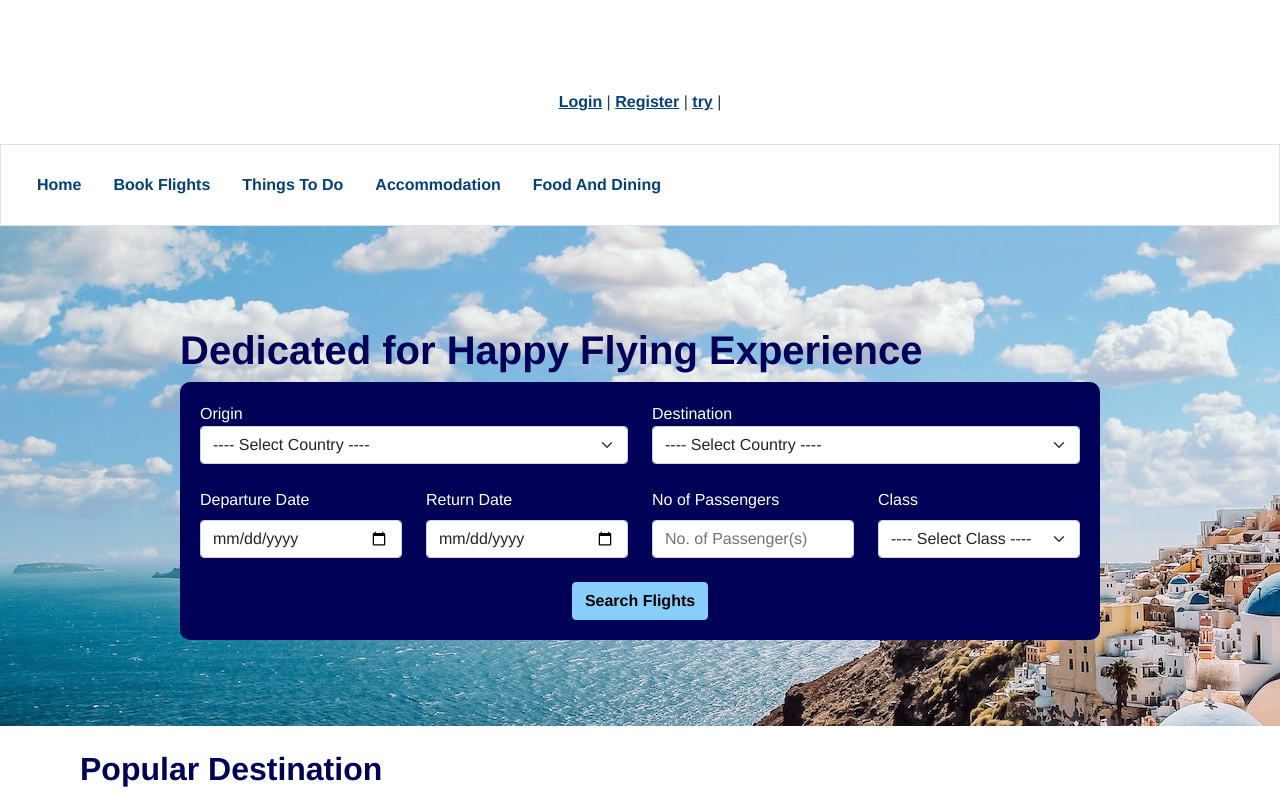
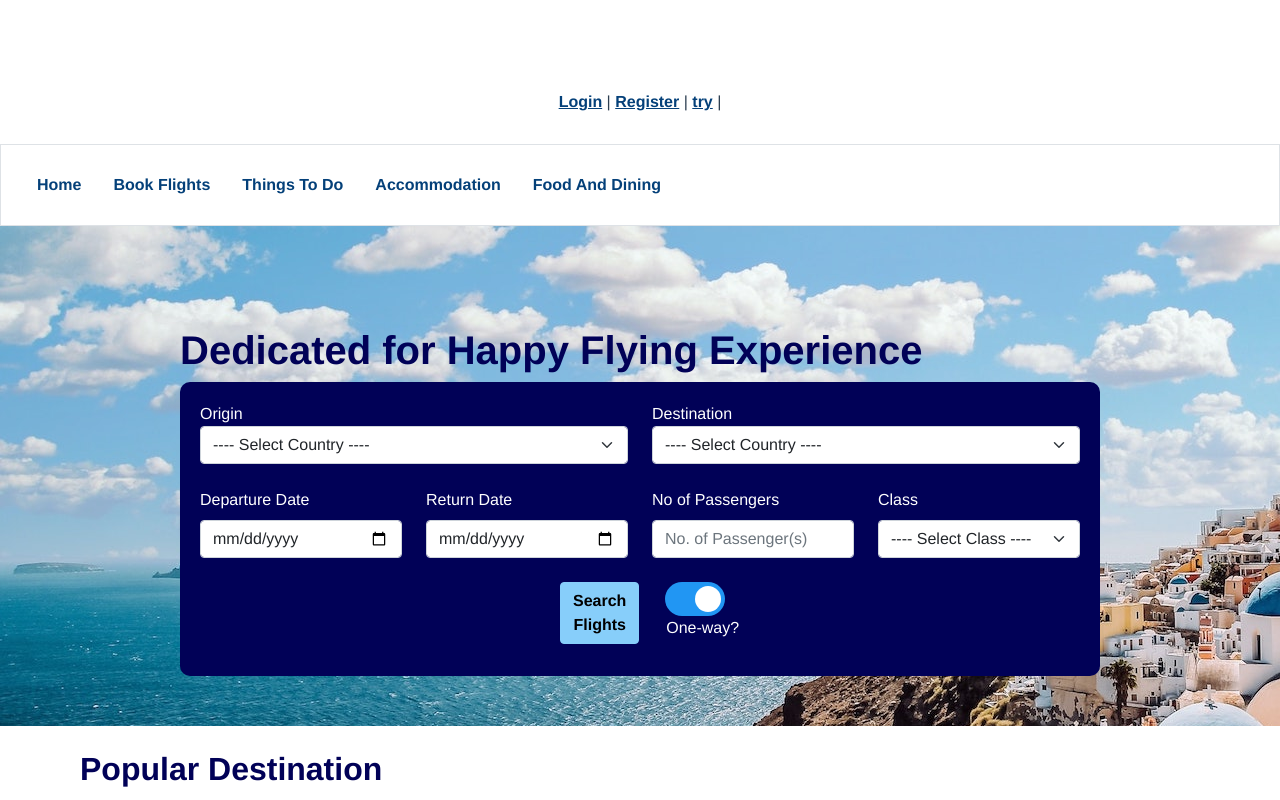
Before and after one commit to zhiaowei-2022/safe-travel, a Vue app: page /bookflight in a window 1280 px wide. Shown: the top 800 px of the page. Built offline with nearby package versions, Linux system fonts and the light colour scheme.

Commit message:
created toggle button to indicate one-way or return flight

```diff
--- a/src/components/BookFlight.vue
+++ b/src/components/BookFlight.vue
@@ -68,13 +68,22 @@
             </div>
         </div>
         <br>
-        <div class="row g-lg-2">
-            <div class="form-group">
+        <div class="row g-lg-3">
+            <div class="col">
+                <div class="form-group">
                 <div>
                  <button class="btn btn-primary " name="submit" type="submit" @click="searchFlights()">
                   Search Flights
                  </button>
                 </div>
+                </div>
+            </div>
+            <div class="col">
+                <label class="switch">
+                <input type="checkbox" checked>
+                <span class="slider round"></span>
+                </label>
+                <p style="color: white; margin-right:330px; margin-top:5px">One-way?</p>
             </div>
         </div>
         </form>
@@ -191,6 +200,7 @@ export default {
         border-color: lightskyblue;
         color: black;
         font-weight: bold;
+        margin-left: 360px;
     }
 
     img {
@@ -212,4 +222,64 @@ export default {
         float: left;
         text-align: left;
     }
+
+    .switch {
+    position: relative;
+    display: inline-block;
+    width: 60px;
+    height: 34px;
+    margin-left: 10px;
+    }
+
+    .switch input {
+    opacity: 0;
+    width: 0;
+    height: 0;
+    }
+    .slider {
+    position: absolute;
+    cursor: pointer;
+    top: 0;
+    left: 0;
+    right: 0;
+    bottom: 0;
+    background-color: #ccc;
+    -webkit-transition: .4s;
+    transition: .4s;
+    }
+
+    .slider:before {
+    position: absolute;
+    content: "";
+    height: 26px;
+    width: 26px;
+    left: 4px;
+    bottom: 4px;
+    background-color: white;
+    -webkit-transition: .4s;
+    transition: .4s;
+    }
+
+    input:checked + .slider {
+    background-color: #2196F3;
+    }
+
+    input:focus + .slider {
+    box-shadow: 0 0 1px #2196F3;
+    }
+
+    input:checked + .slider:before {
+    -webkit-transform: translateX(26px);
+    -ms-transform: translateX(26px);
+    transform: translateX(26px);
+    }
+
+    /* Rounded sliders */
+    .slider.round {
+    border-radius: 34px;
+    }
+
+    .slider.round:before {
+    border-radius: 50%;
+    }
 </style>
--- a/src/components/FlightResults.vue
+++ b/src/components/FlightResults.vue
@@ -63,34 +63,49 @@
                 <div class="row">
                     <div class="col">
                         <div class="form-group">
-                        <label for="hotelName" class="form-label">Destination Country/Hotel Name:</label>
-                        <input type="text" class="form-control" id="hotelName" v-model="name" required>
+                        <label for="originCountry" class="title">Origin</label>
+                        <select name="originCountry" id="originCountry" class="form-select form-control" v-model="originCountry" aria-placeholder="Select Country">
+                                <option value="null">---- Select Country ----</option>
+                                <option value="Singapore">Singapore</option>
+                                <option value="Melbourne">Melbourne</option>
+                                <option value="Germany">Germany</option>
+                        </select>
                         </div>
                     </div>
                     <div class="col">
                         <div class="form-group">
-                        <label for="hotelName" class="form-label">Destination Country/Hotel Name:</label>
-                        <input type="text" class="form-control" id="hotelName" v-model="name" required>
+                        <label for="destinationCountry" class="title">Destination</label>
+                        <select name="destinationCountry" id="destinationCountry" class="form-select form-control" v-model="destinationCountry" aria-placeholder="Select Country">
+                                <option value="null">---- Select Country ----</option>
+                                <option value="Singapore">Singapore</option>
+                                <option value="Melbourne">Melbourne</option>
+                                <option value="Germany">Germany</option>
+                        </select>
                         </div>
                     </div>
                 </div>
                 <br>
                 <div class="row">
                     <div class="col">
-                        <label for="checkInDate" class="form-label">Check-in Date:</label>
-                        <input type="date" class="form-control" id="checkInDate" v-model="checkInDate" required>
+                        <label for="departureDate" class="form-label">Departure Date</label>
+                        <input id="departureDate" class="form-control" type="date" v-model="departureDate" required/>
                     </div>
                     <div class="col">
-                        <label for="checkOutDate" class="form-label">Check-out Date:</label>
-                        <input type="date" class="form-control" id="checkOutDate" v-model="checkOutDate" required>
+                        <label for="arrivalDate" class="form-label">Return Date</label>
+                        <input id="arrivalDate" class="form-control" type="date" v-model="arrivalDate" required/>
                     </div>
                     <div class="col">
-                        <label for="noOfGuests" class="form-label">No. of Guest(s):</label>
-                        <input type="number" min="1" class="form-control" id="noOfGuests" v-model=this.$route.query.noOfGuests required>
+                        <label  for="noOfPassengers" class="form-label">No of Passengers</label>
+                        <input id="noOfPassengers" min="1" class="form-control" type="number" placeholder="No. of Passenger(s)" v-model="noOfPassengers">
                     </div>
                     <div class="col">
-                        <label for="noOfRooms" class="form-label">No. of Room(s):</label>
-                        <input type="number" min="1" class="form-control" id="noOfRooms" v-model=this.$route.query.noOfRooms required>
+                        <label  class="form-label">Class</label>
+                        <select name="classType" class="form-select form-control" v-model="classType">
+                            <option value=null>---- Select Class ----</option>
+                            <option value="Economy Class">Economy Class</option>
+                            <option value="Business Class">Business Class</option>
+                            <option value="First Class">First Class</option>
+                        </select>
                     </div>
                 </div>
                 <br>
@@ -177,6 +192,10 @@ export default {
             var modal = document.getElementById("searchModal");
             modal.style.display = "none";
         },
+
+        async modifySearch() {
+
+        },
     }
 }
 </script>
```
